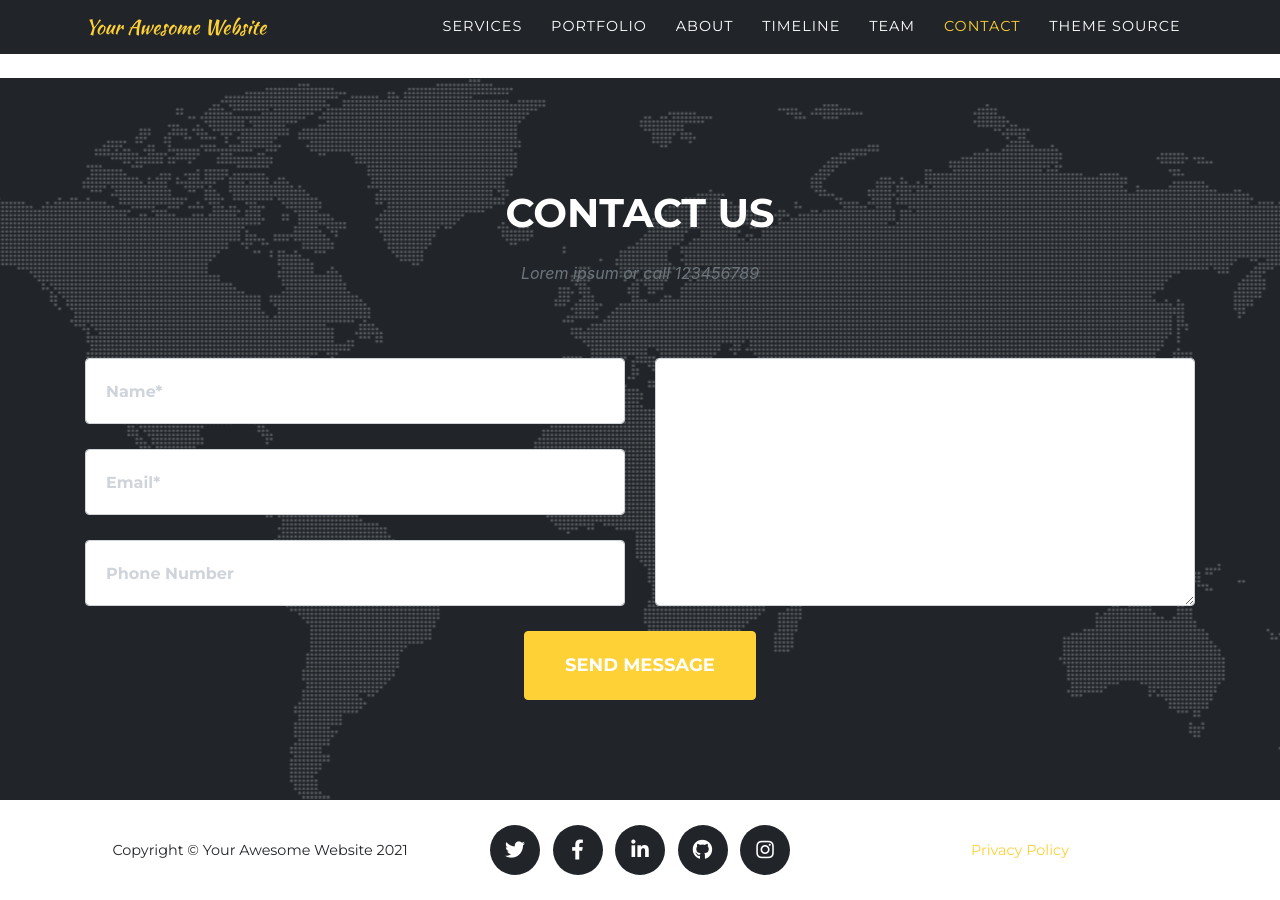
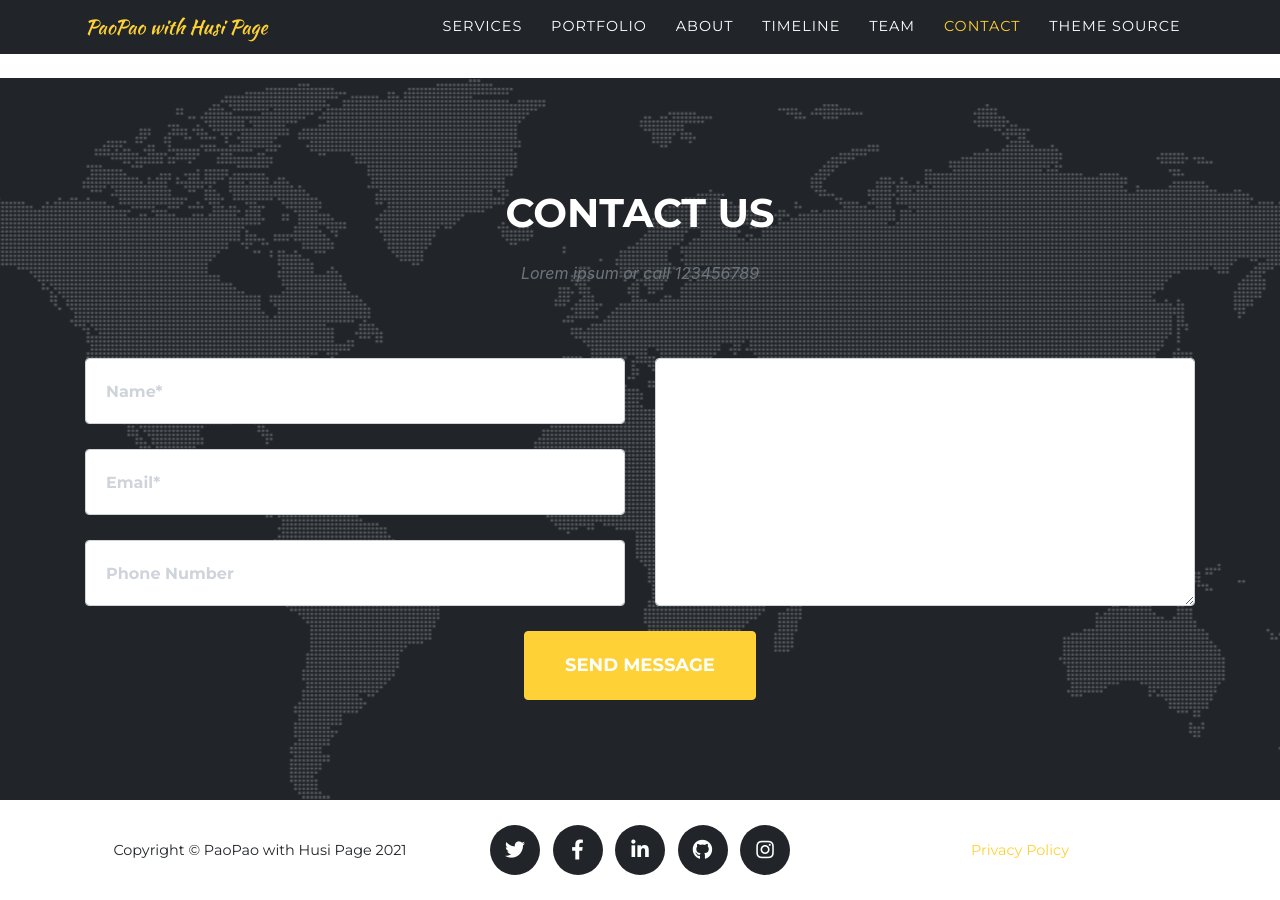
Before and after one commit to antares0811/antares0811.github.io, a Jekyll site: the page built from index.md, in a window 1280 px wide and 900 px high, scrolled down 5690 px. Built offline with Jekyll 4.4.1, drawn with Linux system fonts in a browser that asks for light colours; some web fonts are replaced.

Commit message:
Update _config.yml

```diff
--- a/_config.yml
+++ b/_config.yml
@@ -16,10 +16,10 @@ theme: jekyll-agency
 url    : "" # the base hostname & protocol for your site, e.g. http://example.com
 baseurl: "" # the subpath of your site, e.g. /blog
 
-title      : Your Awesome Website
-email      : your-email@example.com #this is also the email contact forms will go to
+title      : PaoPao with Husi Page
+email      : bihuyz@gmail.com #this is also the email contact forms will go to
 description: "Site description"
-author     : Your Name
+author     : Thanh-Huy Nguyen
 # logo:     #optional, defaults to site title
   # path: assets\img\clients\creative-market.jpg
   # height: 60 #height in px, defaults to 52px
```
